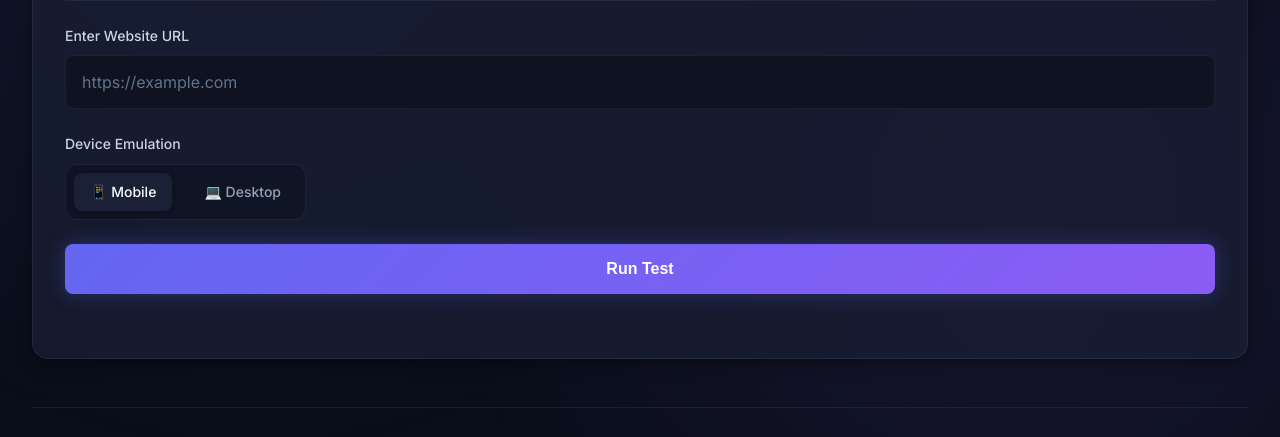
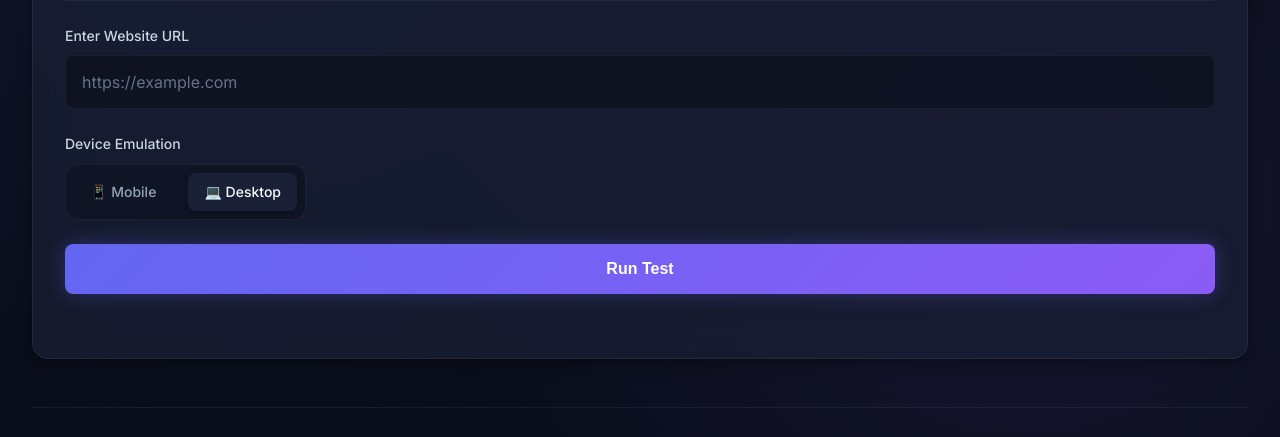
Before and after one commit to DeNNiiInc/Web-Page-Performance-Test, a website: page index.html in a window 1280 px wide. Shown: the part 362-799 px from the top of the page. Drawn offline with Linux system fonts and the light colour scheme; no server answers.

Commit message:
Set default emulation to Desktop

```diff
--- a/index.html
+++ b/index.html
@@ -53,10 +53,10 @@
                         <div class="form-group">
                             <label class="form-label">Device Emulation</label>
                             <div class="toggle-group">
-                                <div class="toggle-option active" data-value="mobile" onclick="setDevice('mobile')">
+                                <div class="toggle-option" data-value="mobile" onclick="setDevice('mobile')">
                                     📱 Mobile
                                 </div>
-                                <div class="toggle-option" data-value="desktop" onclick="setDevice('desktop')">
+                                <div class="toggle-option active" data-value="desktop" onclick="setDevice('desktop')">
                                     💻 Desktop
                                 </div>
                             </div>
--- a/main.js
+++ b/main.js
@@ -1,7 +1,7 @@
 // ============================================================================
 // State & Config
 // ============================================================================
-let currentDevice = 'mobile';
+let currentDevice = 'desktop';
 
 // ============================================================================
 // UI Functions
```
